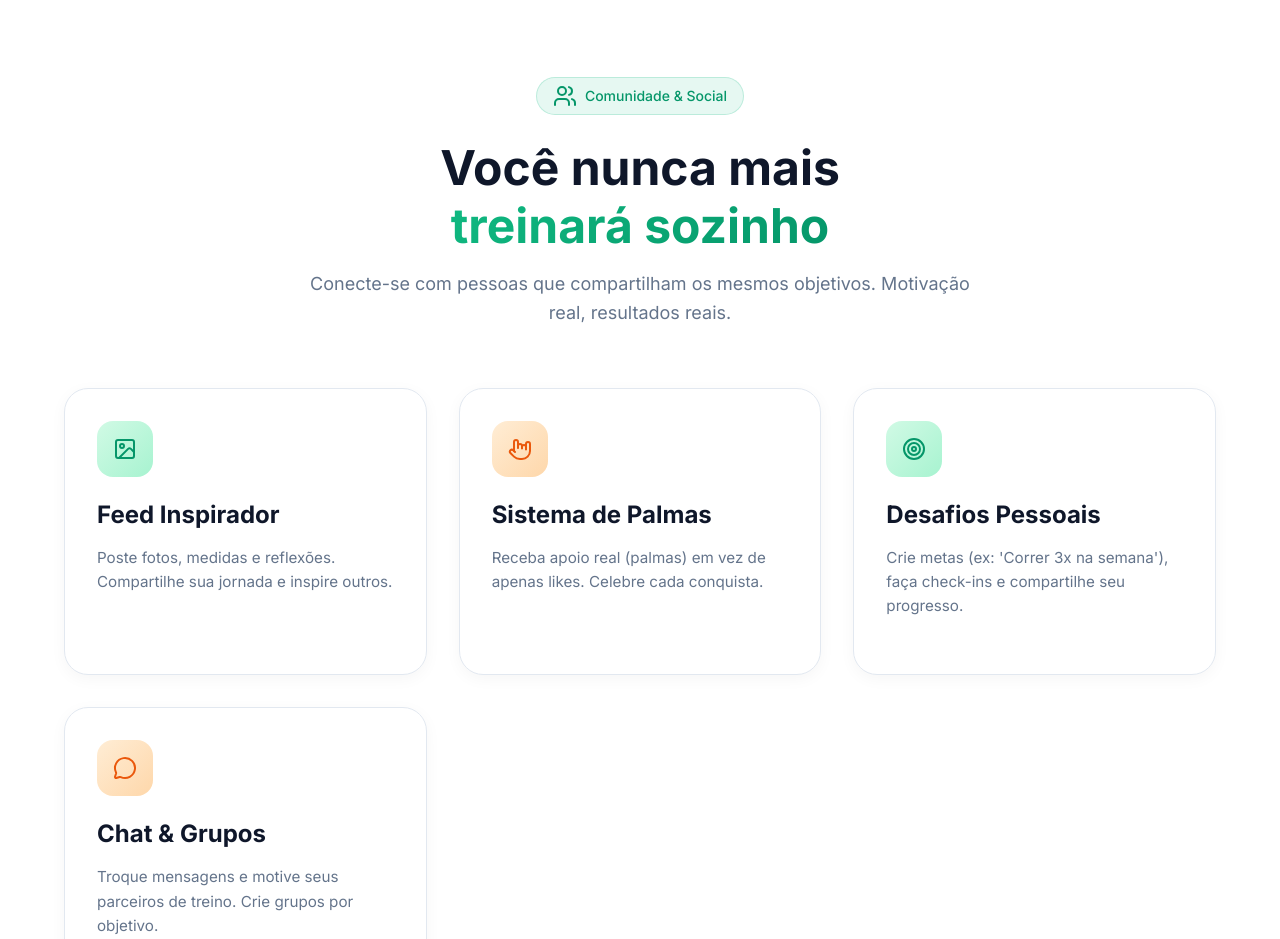
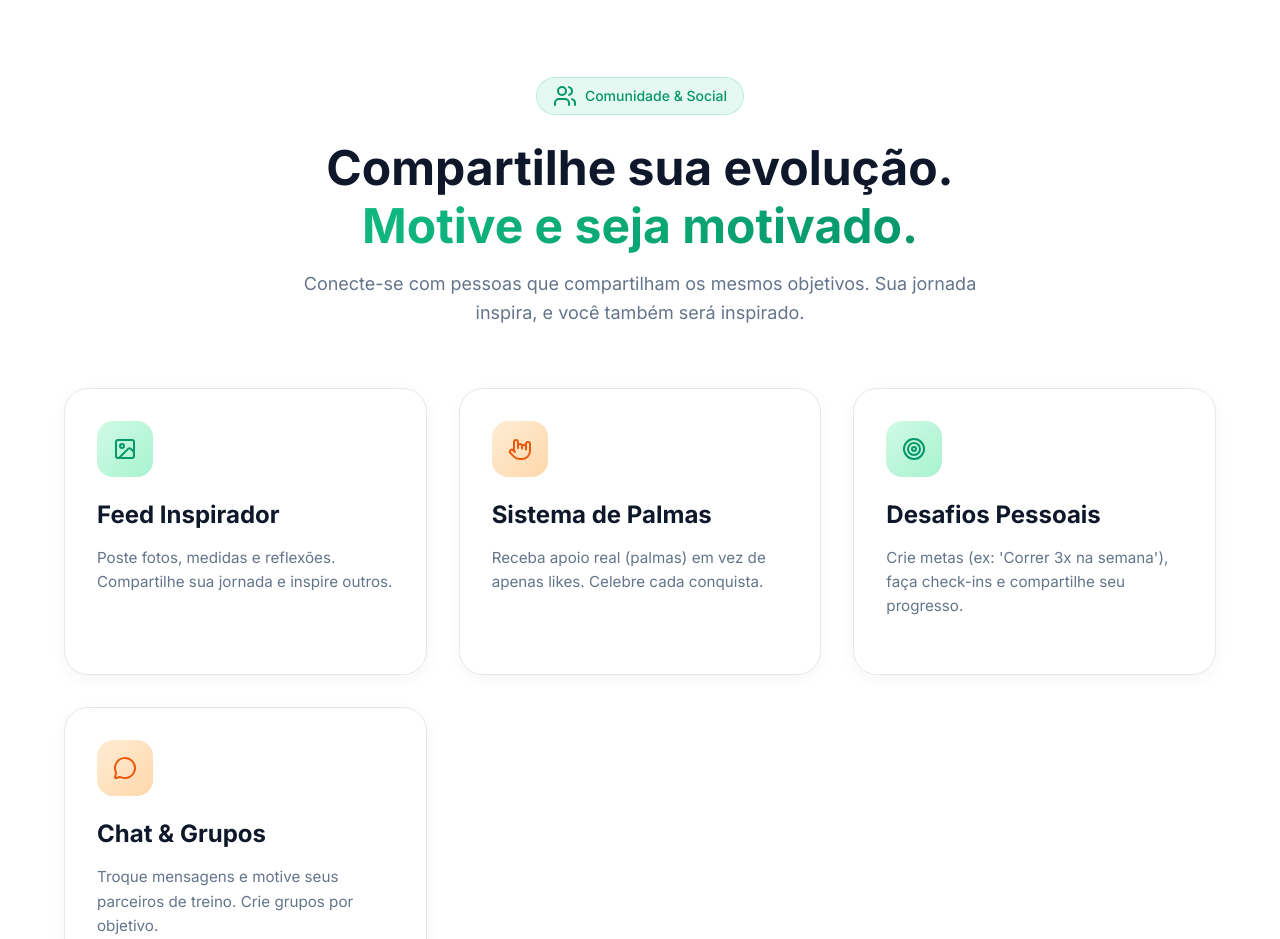
Before and after one commit to Jpcoutodev/strideuppage, a website built with Vite: page index.html in a window 1280 px wide. Shown: the part 2500-3439 px from the top of the page. Built offline with nearby package versions, Linux system fonts and the light colour scheme.

Commit message:
Content: Update community section with motivational messaging

```diff
--- a/index.html
+++ b/index.html
@@ -228,9 +228,10 @@
         <div class="container">
             <div class="section-header">
                 <span class="section-tag"><i data-lucide="users"></i> Comunidade & Social</span>
-                <h2 class="section-title">Você nunca mais<br><span class="text-gradient">treinará sozinho</span></h2>
-                <p class="section-subtitle">Conecte-se com pessoas que compartilham os mesmos objetivos. Motivação real,
-                    resultados reais.</p>
+                <h2 class="section-title">Compartilhe sua evolução.<br><span class="text-gradient">Motive e seja
+                        motivado.</span></h2>
+                <p class="section-subtitle">Conecte-se com pessoas que compartilham os mesmos objetivos. Sua jornada
+                    inspira, e você também será inspirado.</p>
             </div>
             <div class="community-grid">
                 <div class="community-card">
```
